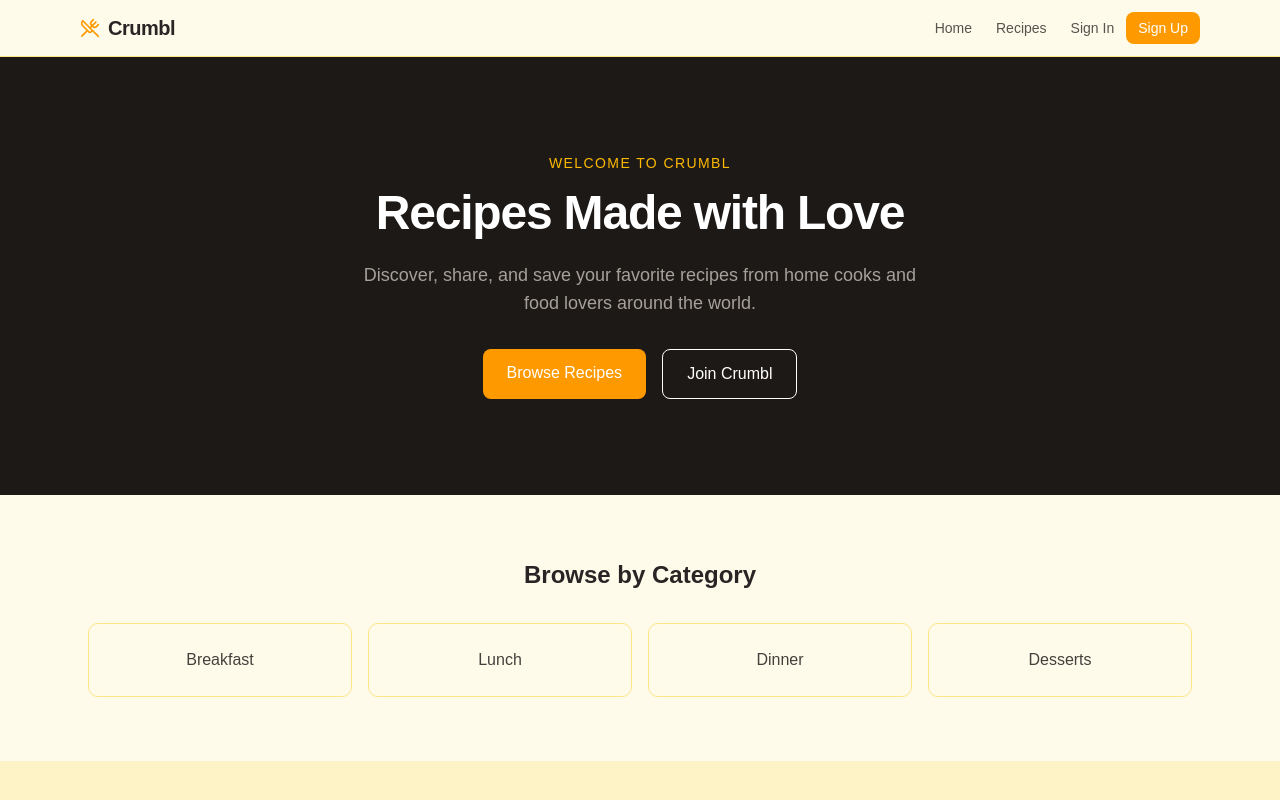
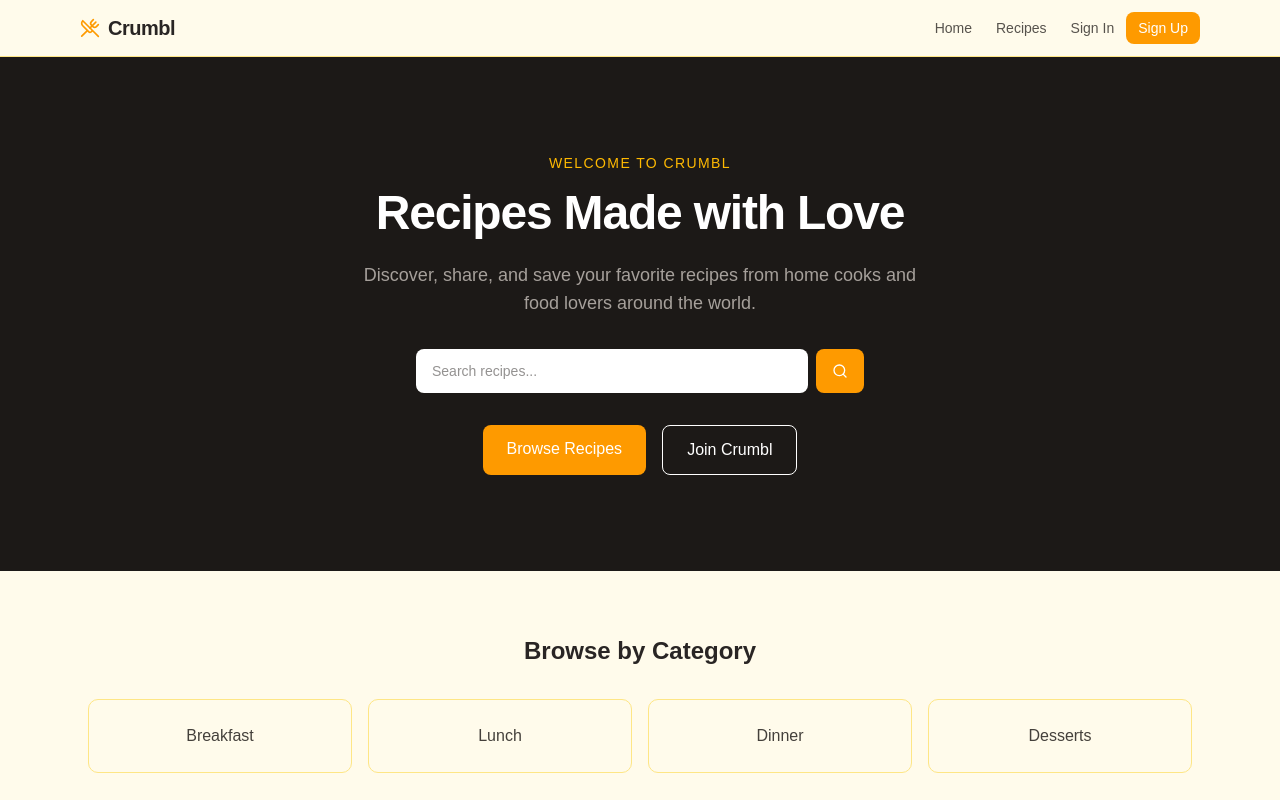
Before and after one commit to tuhamaina-blip/crumbl, a React (Vite) app: page / in a window 1280 px wide. Shown: the top 800 px of the page. Built offline with nearby package versions, Linux system fonts and the light colour scheme.

Commit message:
feat: add search functionality to Home page with input and button

```diff
--- a/src/pages/Home.jsx
+++ b/src/pages/Home.jsx
@@ -1,6 +1,18 @@
-import { Link } from 'react-router-dom';
+import { Link, useNavigate } from 'react-router-dom';
+import { useState } from 'react';
+import { Search } from 'lucide-react';
 
 function Home() {
+  const [query, setQuery] = useState('');
+  const navigate = useNavigate();
+
+  const handleSearch = (e) => {
+    e.preventDefault();
+    if (query.trim()) {
+      navigate(`/recipes?search=${query}`);
+    }
+  };
+
   return (
     <div>
       {/* Hero Section */}
@@ -10,6 +22,24 @@ function Home() {
         <p className="text-stone-400 text-lg max-w-xl mx-auto mb-8">
           Discover, share, and save your favorite recipes from home cooks and food lovers around the world.
         </p>
+
+        {/* Search Bar */}
+        <form onSubmit={handleSearch} className="flex max-w-md mx-auto gap-2 mb-8">
+          <input
+            type="text"
+            value={query}
+            onChange={(e) => setQuery(e.target.value)}
+            placeholder="Search recipes..."
+            className="bg-white flex-1 px-4 py-3 rounded-md text-stone-800 text-sm focus:outline-none focus:ring-2 focus:ring-amber-400"
+          />
+          <button
+            type="submit"
+            className="bg-amber-500 hover:bg-amber-600 transition-colors px-4 py-3 rounded-md"
+          >
+            <Search className="h-4 w-4" />
+          </button>
+        </form>
+
         <div className="flex gap-4 justify-center">
           <Link
             to="/recipes"
```
